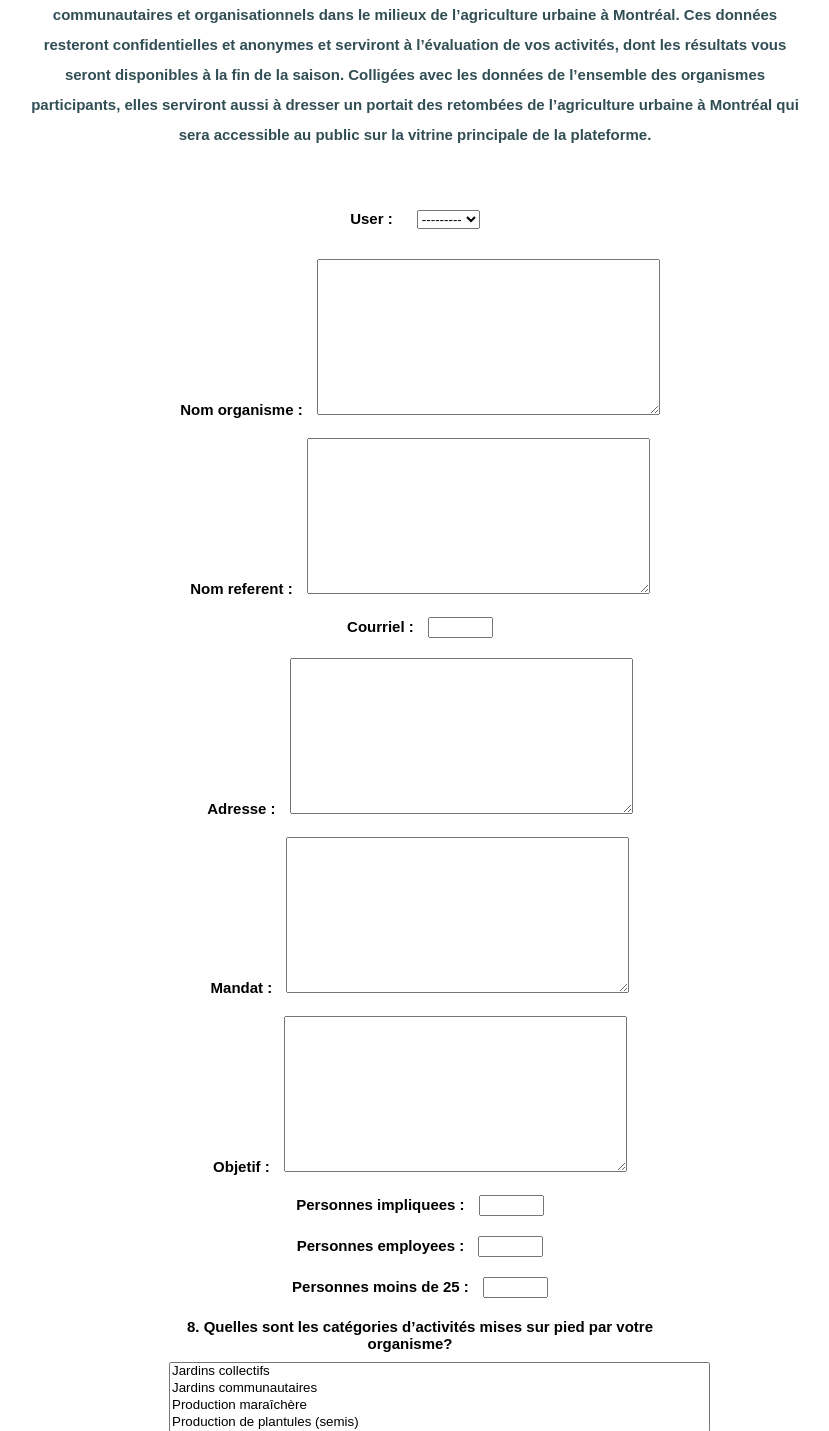
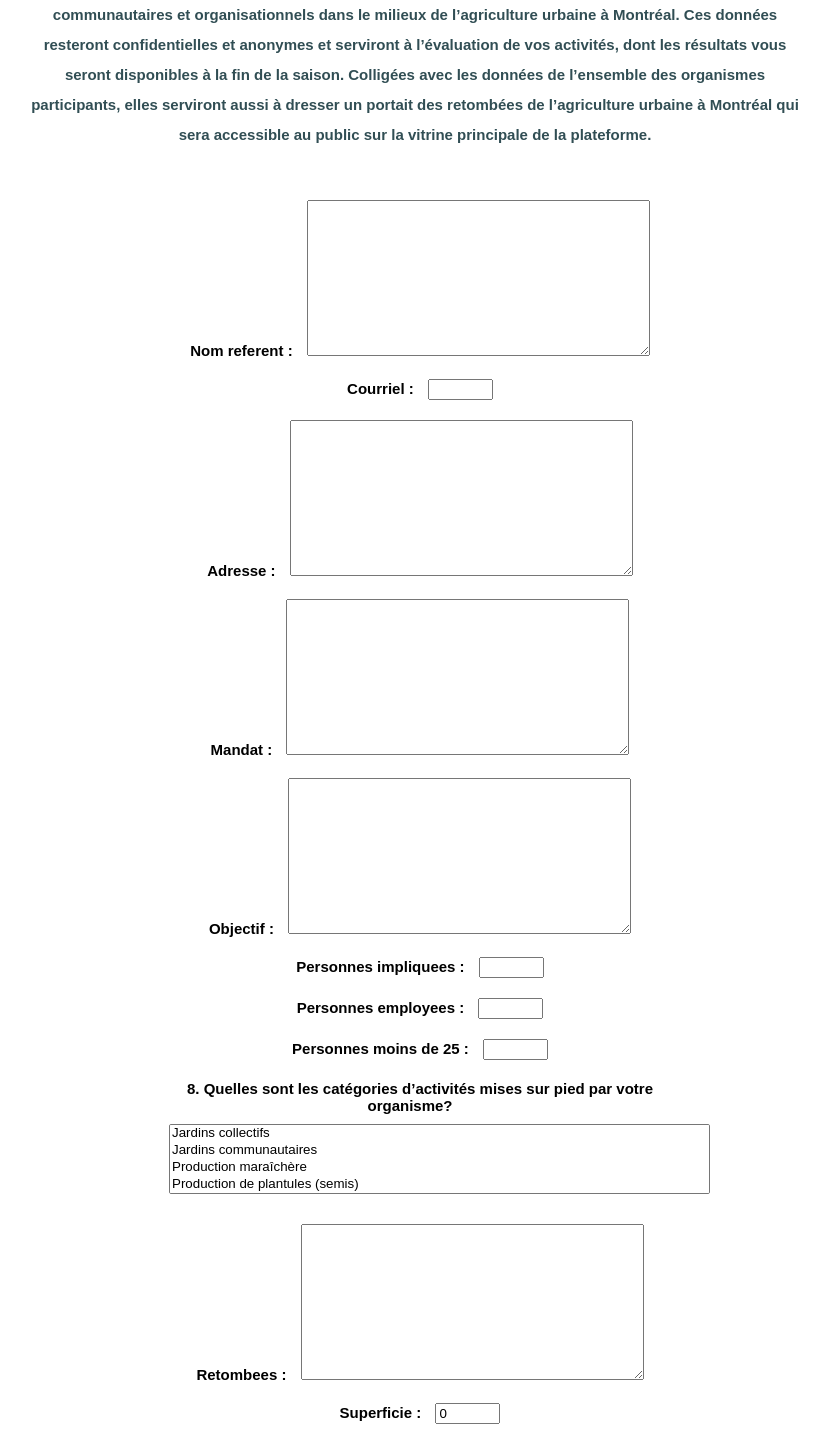
Before and after one commit to toddoli/recoltermontreal, a Django app: page /profil/ in a window 1280 px wide. Shown: the part 267-1698 px from the top of the page, without its empty margins (233-1062 px from the left). Run offline with Django 3.2, Linux system fonts and the light colour scheme; a user stored in the database is signed in; data comes from the database, SQL or seed files in the repository.

Commit message:
profil avec user selectionne automatiquement

```diff
--- a/profil/forms.py
+++ b/profil/forms.py
@@ -6,4 +6,4 @@ from .models import Profil
 class ProfilForm(forms.ModelForm):
     class Meta:
         model = Profil
-        fields = '__all__'
+        fields = ("nom_referent", "courriel", "adresse", "mandat", "objectif", "personnes_impliquees", "personnes_employees", "personnes_moins_de_25", "categories", "retombees", "superficie", "adresse_jardin", "city")
--- a/profil/models.py
+++ b/profil/models.py
@@ -2,6 +2,7 @@
 from django.db import models
 from location_field.models.plain import PlainLocationField
 from django.contrib.auth.models import User
+
 
 class Categorie(models.Model):
     name = models.CharField(max_length=1000)
@@ -12,13 +13,13 @@ class Categorie(models.Model):
 
 
 class Profil(models.Model):
-    user = models.OneToOneField(User)  # La liaison OneToOne vers le modèle User
+    current_user = models.OneToOneField(User)  # La liaison OneToOne vers le modèle User
     nom_organisme = models.TextField(blank=True)
     nom_referent = models.TextField(blank=True)
     courriel = models.EmailField(blank=True)
     adresse = models.TextField(blank=True)
     mandat = models.TextField(blank=True)
-    objetif = models.TextField(blank=True)
+    objectif = models.TextField(blank=True)
     personnes_impliquees = models.IntegerField(blank=True)
     personnes_employees = models.IntegerField(blank=True)
     personnes_moins_de_25 = models.IntegerField(blank=True)
@@ -28,3 +29,8 @@ class Profil(models.Model):
     adresse_jardin = models.TextField(blank=True)
     city = models.CharField(max_length=255, default='Montreal')
     location = PlainLocationField(based_fields=['city'], zoom=7, default='45.5016889,-73.56725599999999')
+
+
+
+    def __str__(self):              # __unicode__ on Python 2
+        return self.current_user.username
--- a/profil/templates/profil/profil.html
+++ b/profil/templates/profil/profil.html
@@ -23,7 +23,7 @@
 <p>Bienvenue sur votre plateforme d’évaluation collective!</p><p>Nous vous invitons à créer votre profil d’organisme lors de votre première visite sur la plateforme « Récolter Montréal ». Vos réponses nous permettront de mieux cerner les différents acteurs communautaires et organisationnels dans le milieux de l’agriculture urbaine à Montréal. Ces données resteront confidentielles et anonymes et serviront à l’évaluation de vos activités, dont les résultats vous seront disponibles à la fin de la saison. Colligées avec les données de l’ensemble des organismes participants, elles serviront aussi à dresser un portait des retombées de l’agriculture urbaine à Montréal qui sera accessible au public sur la vitrine principale de la plateforme.</p>
 </p>
 
-<form action="/profil" method="post">
+<form action="/profil/" method="post">
     {% csrf_token %}
     {% for field in form2 %}
     <div class="fieldWrapper">
--- a/profil/urls.py
+++ b/profil/urls.py
@@ -6,6 +6,6 @@ from profil import views
 
 urlpatterns = [
     url(r'^profil/$', views.profil, name='profil'),
-    url(r'^resultats2/$', views.resultats, name='resultats'),
+    url(r'^resultats/$', views.resultats, name='resultats'),
 
 ]
--- a/profil/views.py
+++ b/profil/views.py
@@ -8,21 +8,27 @@ from django.contrib.auth.decorators import login_required
 
 @login_required(redirect_field_name='rediriger_vers')
 def profil(request):
+
     # Construire le formulaire, soit avec les données postées,
     # soit vide si l'utilisateur accède pour la première fois
     # à la page.
+
+
+
     form2 = ProfilForm(request.POST or None)
     # form2 = AuthorForm(request.POST or None)
     # Nous vérifions que les données envoyées sont valides
     # Cette méthode renvoie False s'il n'y a pas de données
     # dans le formulaire ou qu'il contient des erreurs.
     if form2.is_valid():
+        obj = form2.save(commit=False)
+        obj.current_user = request.user
+        obj.save()
         # Ici nous pouvons traiter les données du formulaire
-
         # Nous pourrions ici envoyer l'e-mail grâce aux données
         # que nous venons de récupérer
         envoi = True
-        form2.save()
+
     return render(request, 'profil/profil.html', locals())
 
 def resultats(request):
--- a/recolter/settings.py
+++ b/recolter/settings.py
@@ -52,9 +52,10 @@ INSTALLED_APPS = [
 MIDDLEWARE = [
     'django.middleware.security.SecurityMiddleware',
     'django.contrib.sessions.middleware.SessionMiddleware',
+    'django.contrib.auth.middleware.AuthenticationMiddleware',
+    'django.contrib.auth.middleware.SessionAuthenticationMiddleware',
     'django.middleware.common.CommonMiddleware',
     'django.middleware.csrf.CsrfViewMiddleware',
-    'django.contrib.auth.middleware.AuthenticationMiddleware',
     'django.contrib.messages.middleware.MessageMiddleware',
     'django.middleware.clickjacking.XFrameOptionsMiddleware',
 ]
```
Also changed, not shown: db.sqlite3, espaceperso/templates/espaceperso/espaceperso.html (line endings or trailing spaces), profil/migrations/0002_auto_20170207_1458.py (added), profil/migrations/0003_auto_20170207_1530.py (added).
